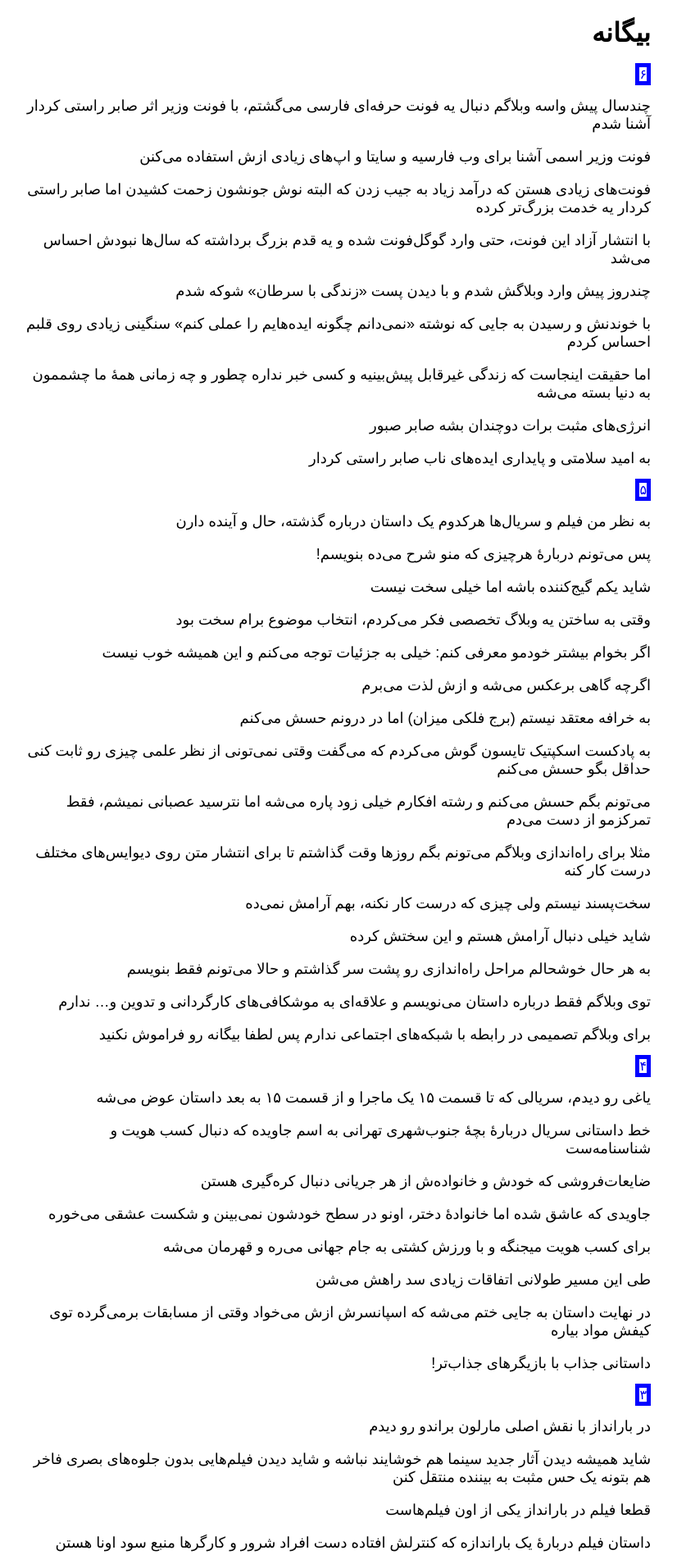
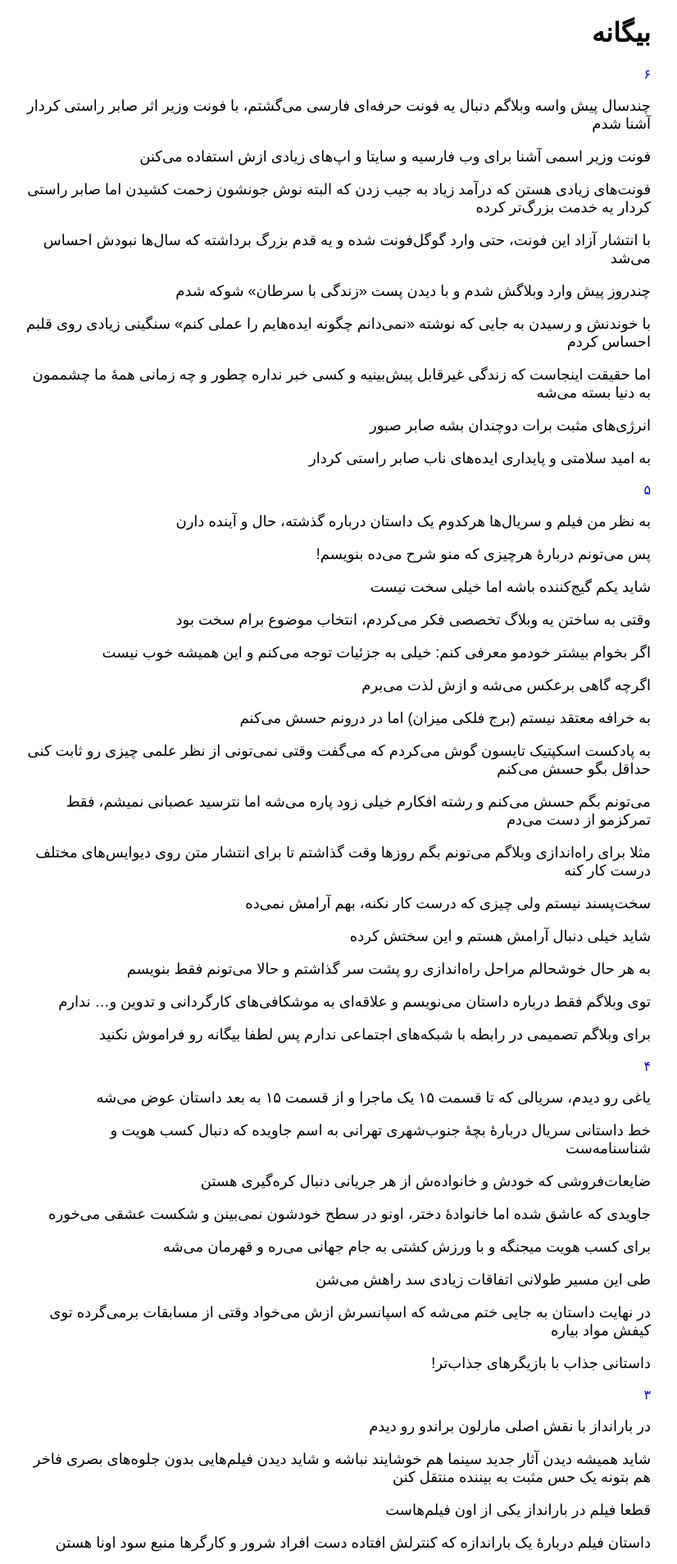
Before and after one commit to darkblog/darkblog.github.io, a Jekyll site: the page built from index.html, in a window 1280 px wide. Shown: the top 1908 px of the page at 82% size, without its empty margins (230-1056 px from the left). Built offline with Jekyll 4.4.1, drawn with Linux system fonts in a browser that asks for light colours.

Commit message:
Update index.html

```diff
--- a/index.html
+++ b/index.html
@@ -9,7 +9,7 @@
 <meta charset="utf-8">
 <meta name="viewport" content="width=device-width, initial-scale=1">
 <link rel="canonical" href="https://biganeh.com/">
-<style>body{font-family:sans-serif;margin:auto;padding:0 1.25em 0 1.25em;max-width:48em}p{font-size:large}a{text-decoration:none;border:thick solid blue}</style>
+<style>body{font-family:sans-serif;margin:auto;padding:0 1.25em 0 1.25em;max-width:48em}p{font-size:large}a{text-decoration:none;border-style:thick solid blue}</style>
 </head>
 <body>
 <h1>بیگانه</h1>
```
